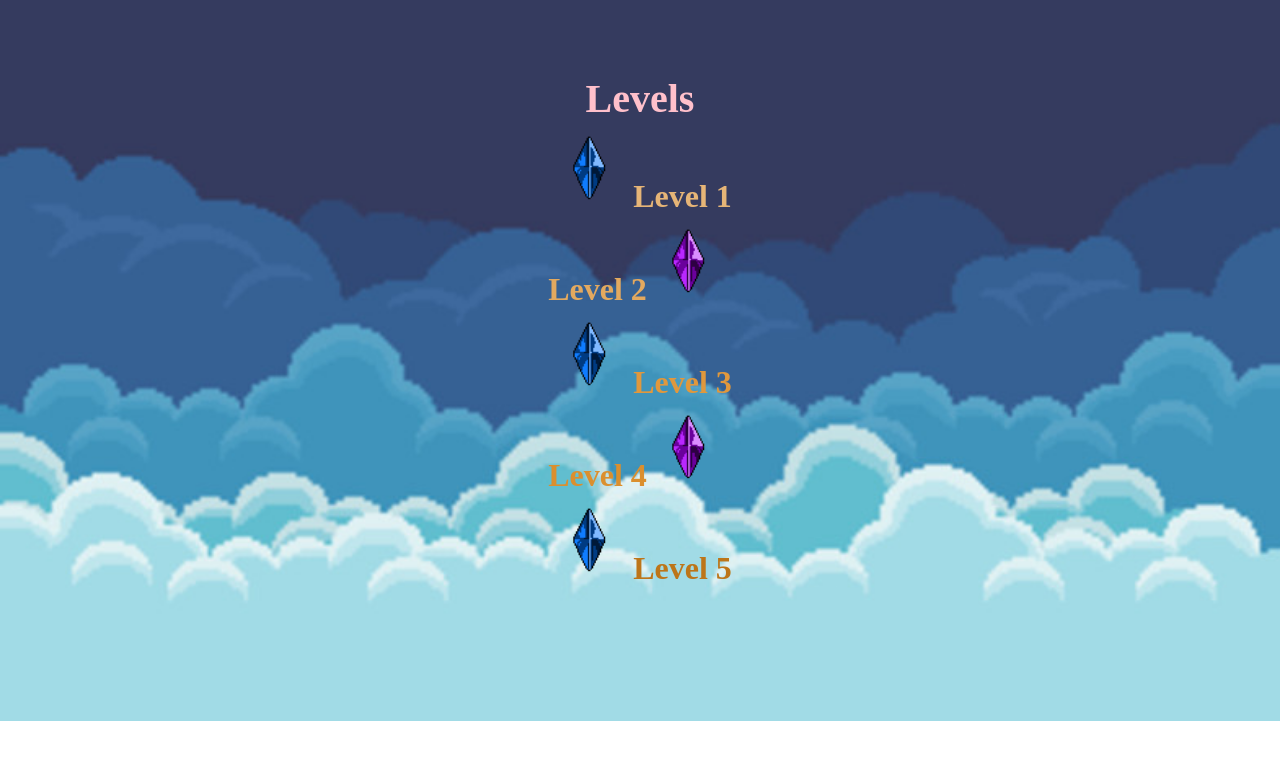
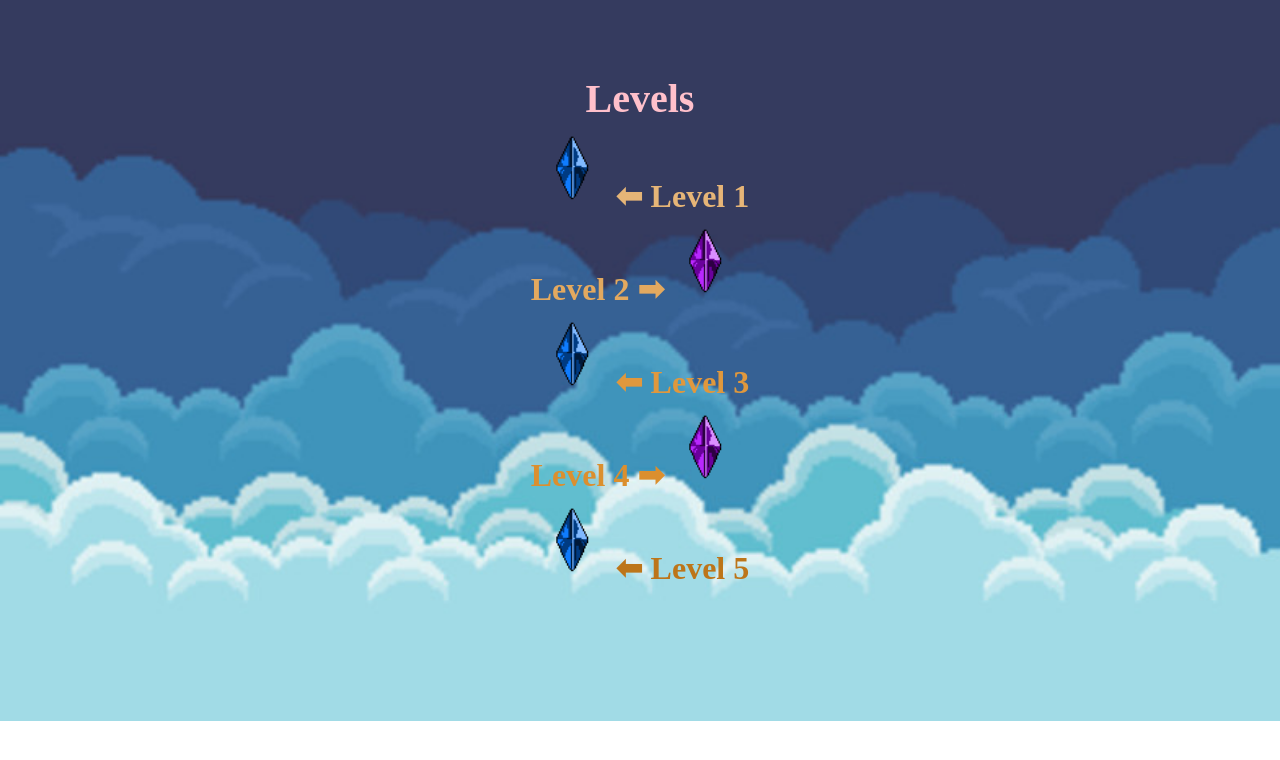
Before and after one commit to vrigue/firegirl_and_waterboy, a website: page level_list.html in a window 1280 px wide. Drawn offline with Linux system fonts and the light colour scheme.

Commit message:
level list arrows added ; very minor

```diff
--- a/level_list.html
+++ b/level_list.html
@@ -9,10 +9,10 @@
     <h1 style="font-size: 40px">Levels</h1>
 </head>
 <body>
-    <h1 style="color: #e6b577"><img src="/pictures/blue_crystal.png" onclick="window.location.href= 'level1.html';">Level 1</h1>
-    <h1 style="color: #e3a95f">Level 2<img src="/pictures/purple_crystal.png" onclick="window.location.href= 'level2.html';"></h1>
-    <h1 style="color:#e0983d"><img src="/pictures/blue_crystal.png" onclick="window.location.href= 'level3.html';">Level 3</h1>
-    <h1 style="color: #db8f2e">Level 4<img src="/pictures/purple_crystal.png" onclick="window.location.href= 'level4.html';"></h1>
-    <h1 style="color:#bd7519"><img src="/pictures/blue_crystal.png" onclick="window.location.href= 'level5.html';">Level 5</h1>
+    <h1 style="color: #e6b577"><img src="/pictures/blue_crystal.png" onclick="window.location.href= 'level1.html';">⬅ Level 1</h1>
+    <h1 style="color: #e3a95f">Level 2 ➡<img src="/pictures/purple_crystal.png" onclick="window.location.href= 'level2.html';"></h1>
+    <h1 style="color:#e0983d"><img src="/pictures/blue_crystal.png" onclick="window.location.href= 'level3.html';">⬅ Level 3</h1>
+    <h1 style="color: #db8f2e">Level 4 ➡<img src="/pictures/purple_crystal.png" onclick="window.location.href= 'level4.html';"></h1>
+    <h1 style="color:#bd7519"><img src="/pictures/blue_crystal.png" onclick="window.location.href= 'level5.html';">⬅ Level 5</h1>
 </body>
 </html>
```
